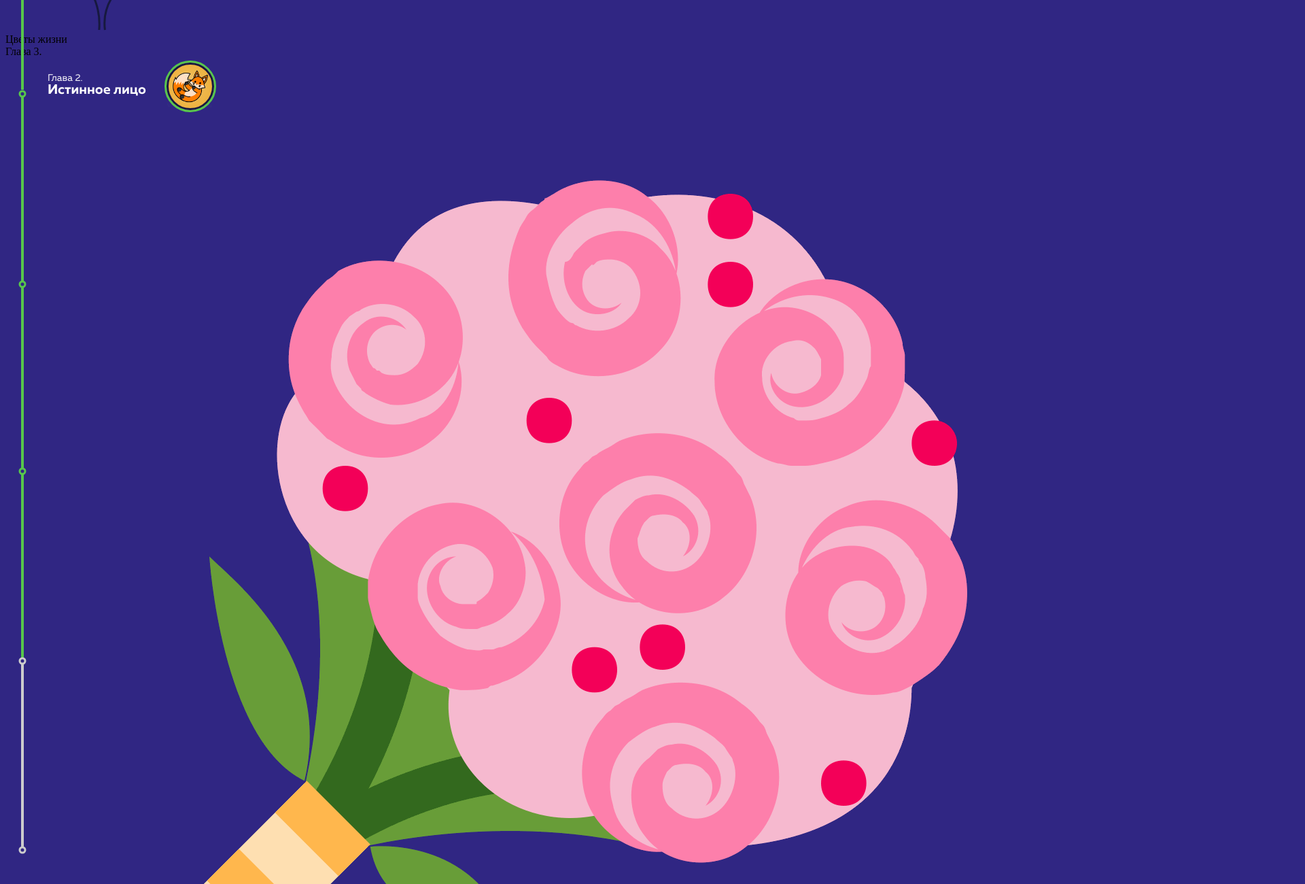
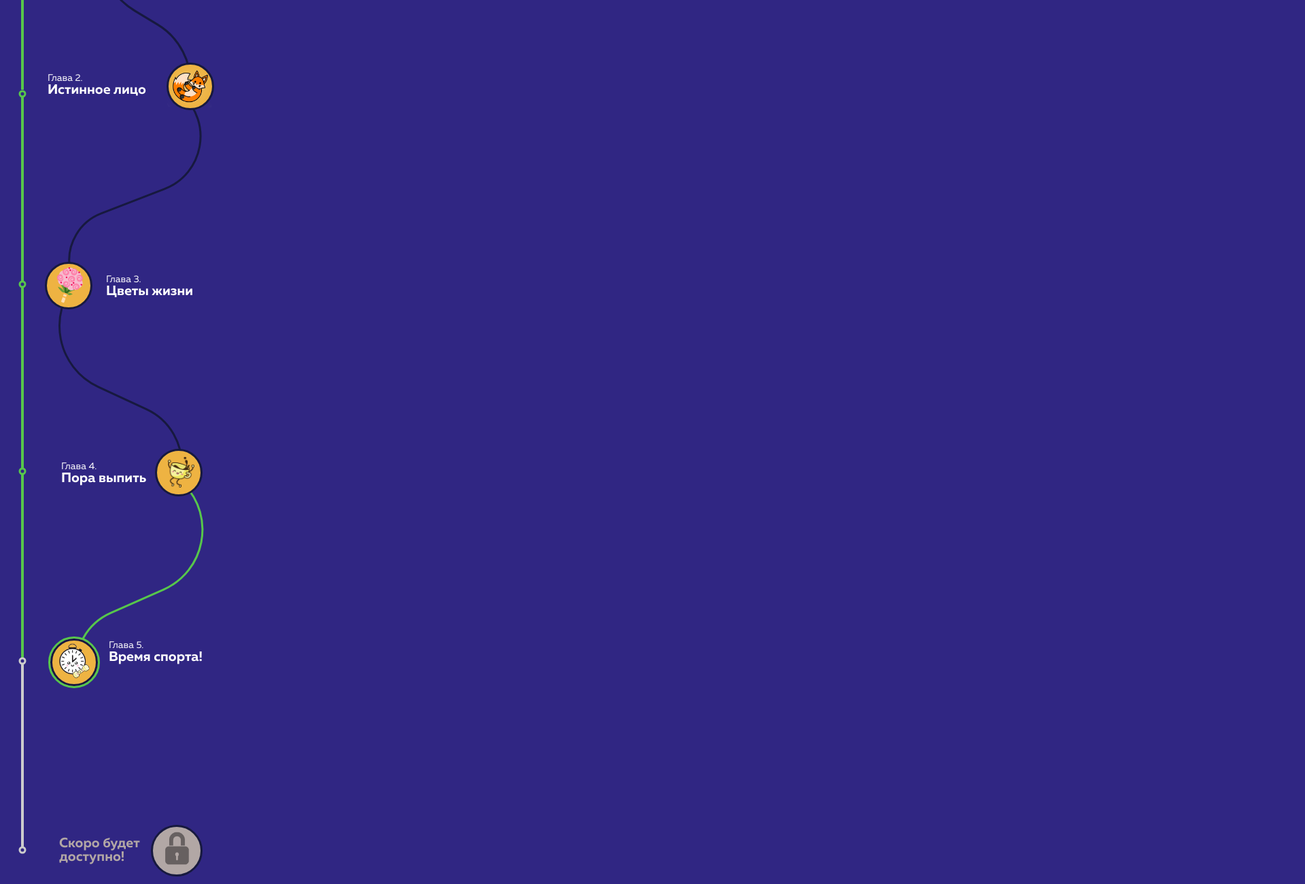
Before and after one commit to mary-arti/mary-arti.github.io, a plain HTML site: page index5.html in a window 1280 px wide. Shown: the part 240-1540 px from the top of the page at 68% size, 1920 px wide, since content can reach past the window. Drawn offline with Linux system fonts and the light colour scheme.

Commit message:
nu vse blyat

```diff
--- a/style.css
+++ b/style.css
@@ -26,7 +26,7 @@ body {
     left: 27px;
     top: 92px;
 }
-.greenway {
+.way-1 {
     position: absolute;
     width: 215px;
     height: 275px;
@@ -113,11 +113,13 @@ body {
 
 }
 .chapter-greenwrapper {
-    position: absolute;
+   position: absolute;
     width: 70px;
     height: 70px;
-    left: 242px;
-    top: 329px;
+    left: 71px;
+    top: 1176px;
+
+
 
     background: #C4C4C4;
     border: 3px solid #57C74B;
@@ -143,13 +145,218 @@ body {
     top: 315px;
 
 }
+.chapter-name-lock {
+    position: absolute;
+    width: 210px;
+    height: 18px;
+    left: 87px;
+    top: 1470px;
 
 
+    font-family: Muller;
+    font-style: normal;
+    font-weight: bold;
+    font-size: 20px;
+    line-height: 20px;
+
+    color: #B2A7A5;
+}
+.chapter-circle-lock {
+    position: absolute;
+    width: 70px;
+    height: 70px;
+    left: 222px;
+    top: 1453px;
+    background: #B2A7A5;
+    border: 3px solid #17193F;
+    border-radius: 50%;
+}
+.chapter-icon-lock {
+    position: absolute;
+    width: 45px;
+    height: 49px;
+    left: 238px;
+    top: 1463px;
 
 
+}
+.way-2 {
+    position: absolute;
+    z-index: -1;
+    left: 100px;
+    top: 377px;
 
+}
+.chapter-circle-3 {
+   position: absolute;
+    width: 70px;
+    height: 70px;
+    left: 66px;
+    top: 625px;
 
+    background: #EEB342;
+    border: 3px solid #17193F;
+    box-sizing: border-box;
+    border-radius: 50%;
+}
+.chapter-value-3 {
+    position: absolute;
+    width: 343px;
+    height: 18px;
+    left: 156px;
+    top: 644px;
 
+    font-family: Muller;
+    font-style: normal;
+    font-weight: normal;
+    font-size: 14px;
+    line-height: 14px;
+
+    color: #FFFFFF;
+
+}
+.chapter-name-3 {
+    position: absolute;
+    width: 175px;
+    height: 18px;
+    left: 156px;
+    top: 658px;
+
+    font-family: Muller;
+    font-style: normal;
+    font-weight: bold;
+    font-size: 20px;
+    line-height: 20px;
+
+    color: #FFFFFF;
+
+}
+.chapter-icon-3 {
+    position: absolute;
+    width: 55.77px;
+    height: 57.22px;
+    left: 74px;
+    top: 628px;
+    transform: rotate(-24.91deg);
+}
+.way-3 {
+    position: absolute;
+    width: 255px;
+    height: 283px;
+    left: 50px;
+    z-index: -1;
+    top: 650px;
+
+}
+.chapter-circle-4 {
+    position: absolute;
+    width: 70px;
+    height: 70px;
+    left: 228px;
+    top: 900px;
+
+    background: #EEB342;
+    border: 3px solid #17193F;
+    box-sizing: border-box;
+    border-radius: 50%;
+
+}
+.chapter-icon-4 {
+    position: absolute;
+    width: 39px;
+    height: 45px;
+    left: 247px;
+    top: 912px;
+
+}
+.chapter-value-4 {
+    position: absolute;
+    width: 343px;
+    height: 18px;
+    left: 90px;
+    top: 919px;
+
+    font-family: Muller;
+    font-style: normal;
+    font-weight: normal;
+    font-size: 14px;
+    line-height: 14px;
+
+    color: #FFFFFF;
+
+}
+.chapter-name-4 {
+    position: absolute;
+    width: 172px;
+    height: 18px;
+    left: 90px;
+    top: 933px;
+
+    font-family: Muller;
+    font-style: normal;
+    font-weight: bold;
+    font-size: 20px;
+    line-height: 20px;
+
+    color: #FFFFFF;
+
+}
+.way-4 {
+    position: absolute;
+    left: 110px;
+    top: 950px;
+    z-index: -1;
+}
+.chapter-name-5 {
+    position: absolute;
+    width: 175px;
+    height: 18px;
+    left: 160px;
+    top: 1196px;
+
+    font-family: Muller;
+    font-style: normal;
+    font-weight: bold;
+    font-size: 20px;
+    line-height: 20px;
+
+    color: #FFFFFF;
+}
+.chapter-value-5 {
+    position: absolute;
+    width: 343px;
+    height: 18px;
+    left: 160px;
+    top: 1182px;
+
+    font-family: Muller;
+    font-style: normal;
+    font-weight: normal;
+    font-size: 14px;
+    line-height: 14px;
+
+    color: #FFFFFF;
+
+}
+.chapter-circle-5 {
+    position: absolute;
+    width: 70px;
+    height: 70px;
+    left: 74px;
+    top: 1179px;
+
+    background: #EEB342;
+    border: 3px solid #17193F;
+    box-sizing: border-box;
+    border-radius: 50%;
+}
+.chapter-icon-5 {
+    position: absolute;
+    width: 45px;
+    height: 52px;
+    left: 87px;
+    top: 1186px;
+}
 
 
 
```
